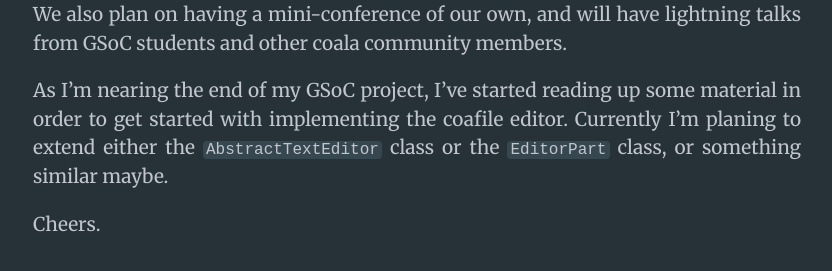
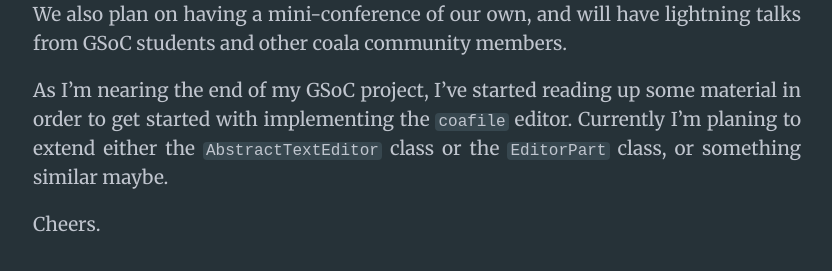
Before and after one commit to arafsheikh/arafsheikh.github.io, a Jekyll site: the page built from _posts/2016-07-19-gsoc-16-week-8-update.md, in a window 1280 px wide. Shown: the part 468-739 px from the top of the page, without its empty margins (223-1055 px from the left). Built offline with Jekyll 4.4.1, drawn with Linux system fonts in a browser that asks for light colours; Markdown is read by kramdown in place of the engine named in the settings.

```diff
--- a/_posts/2016-07-19-gsoc-16-week-8-update.md
+++ b/_posts/2016-07-19-gsoc-16-week-8-update.md
@@ -15,7 +15,7 @@ We also plan on having a mini-conference of our own, and will have lightning tal
 and other coala community members.
 
 As I'm nearing the end of my GSoC project, I've started reading up some material in order to get started
-with implementing the coafile editor. Currently I'm planing to extend either the `AbstractTextEditor` class
+with implementing the `coafile` editor. Currently I'm planing to extend either the `AbstractTextEditor` class
 or the `EditorPart` class, or something similar maybe.
 
 Cheers.
```
